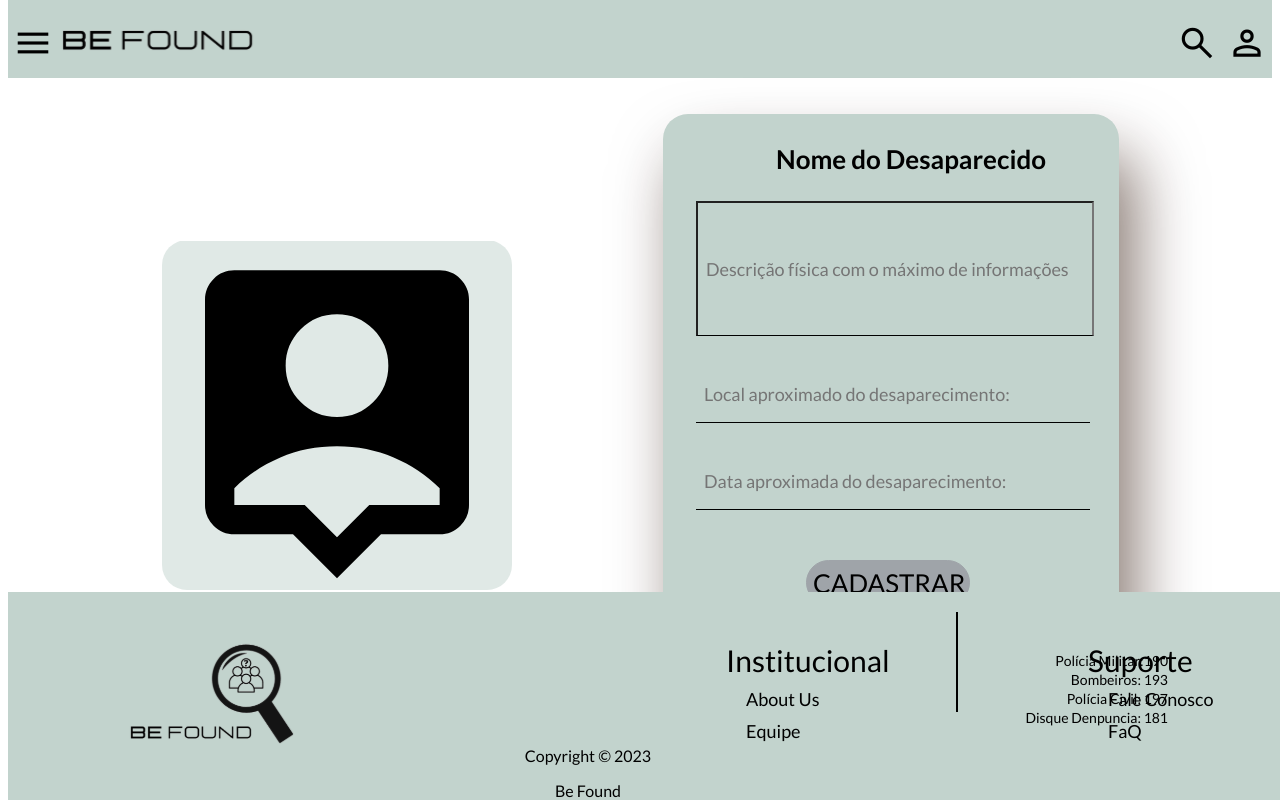
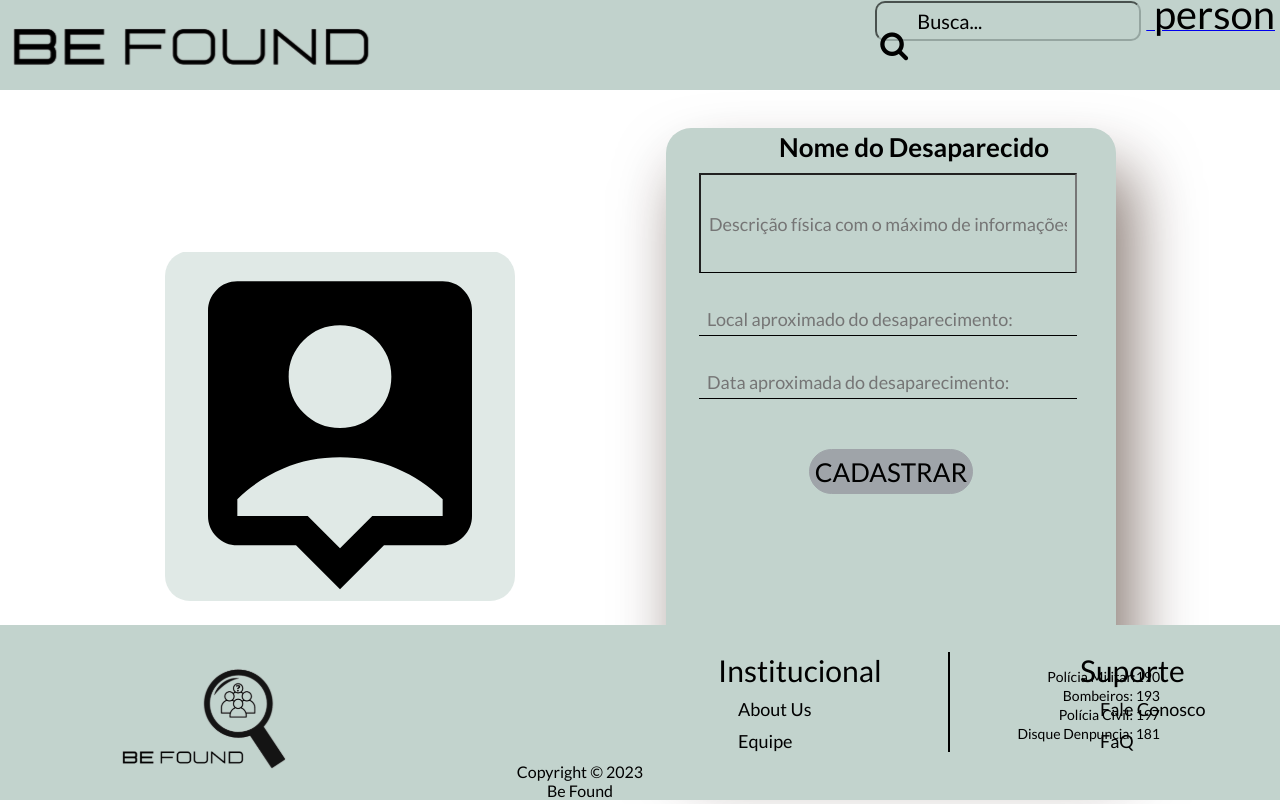
Before and after one commit to JacqueNakagawa/BeFound, an Angular app in the folder befound/: page / in a window 1280 px wide. Built offline with nearby package versions, Linux system fonts and the light colour scheme.

Commit message:
precisa arrumar o ícone

```diff
--- a/befound/src/app/header/header.component.css
+++ b/befound/src/app/header/header.component.css
@@ -1,13 +1,13 @@
 .navbar{
 	display: flex;
-	height: 80px;
+	height: 100px;
     margin-top: -10px;
     width: 100%;
 	justify-content: space-between;
-    background-color: #C2D3CD;
+    background-color: #c1d2cc;
 }
 
-.material-symbols-outlined {
+.material-icons {
     padding: 25px 5px 25px 5px;
     color: black;
     font-size: 40px;
@@ -16,6 +16,60 @@
 
 img.logo1 {
     max-width: 100%;
-    width: 200px;
+    width: 30%;
     padding-top: 15px;
 }
+
+
+.center{
+    max-width: 1100px;
+    margin: 0 auto;
+    padding: 0 2%;
+    display: flex;
+}
+
+/* .logo1{
+    width: 50%;
+} */
+
+.form-busca{
+    width: 50%;
+    text-align: right;
+
+}
+
+.form-busca form{
+    display: inline-block;
+    position: relative;
+}
+
+.form-busca i{
+    position: absolute;
+    padding: 40px 5px 25px 5px;
+    color: black;
+    font-size: 30px;
+}
+
+.form-busca input{
+    background-color: #c1d2cc;
+    padding-left: 40px;
+    height: 40px;
+    /* border: 0; */
+    font-size: 20px;
+    color: black;
+    border-radius: 10px;
+    border-color: #95a5a0;
+}
+
+::placeholder{
+    color: black;
+    opacity: 1;
+}
+
+:-ms-input-placeholder{
+    color: black;
+}
+
+::-ms-input-placeholder{
+    color: black;
+}
--- a/befound/src/app/header/header.component.html
+++ b/befound/src/app/header/header.component.html
@@ -1,18 +1,26 @@
 <div class="navbar">
-    <div class="iconeesquerdo">
-        <a href="#"><span class="material-symbols-outlined">
-            menu
+        <img class="logo1" src="../../assets/logonome 1.svg" alt="">
+
+
+        <div class="form-busca">
+                <form action="">
+                    <i class="fa fa-search" aria-hidden="true"></i>
+                    <input name="busca" type="text" placeholder="Busca..."/>
+        <a href="#"><span class="material-icons">
+            person
             </span></a>
-        <img class="logo1" src="../../assets/logonome 1.svg" alt="">
-        </div>
 
-        <div class="iconedireito">
-            <a href="#"><span class="material-symbols-outlined">
-                search
-                </span></a>
-            <a href="#"><span class="material-symbols-outlined">
-                person
-                </span></a>
-        </div>
 
-</div>
+<!-- <header>
+            <div class="center">
+                <div class="logo">
+                    <h2><span style="font-weight:lighter;">Danki</span><b>News</b></h2>
+                </div>
+                <div class="form-busca">
+                    <form action="">
+                        <i class="fa fa-search" aria-hidden="true"></i>
+                        <input name="busca" type="text" placeholder="Busca..."/>
+                    </form>
+                </div>
+            </div>
+        </header> -->
--- a/befound/src/app/header/header.component.ts
+++ b/befound/src/app/header/header.component.ts
@@ -2,7 +2,7 @@ import { Component } from '@angular/core';
 
 @Component({
   selector: 'app-header',
-  templateUrl: './header.component.html',
+  templateUrl:  './header.component.html',
   styleUrls: ['./header.component.css']
 })
 export class HeaderComponent {
--- a/befound/src/index.html
+++ b/befound/src/index.html
@@ -6,10 +6,12 @@
   <base href="/">
   <meta name="viewport" content="width=device-width, initial-scale=1">
   <link rel="icon" type="image/x-icon" href="favicon.ico">
+  <link rel="stylesheet" href="https://stackpath.bootstrapcdn.com/font-awesome/4.7.0/css/font-awesome.min.css">
   <link rel="stylesheet" href="https://fonts.googleapis.com/css2?family=Material+Symbols+Outlined:opsz,wght,FILL,GRAD@20..48,100..700,0..1,-50..200" />
   <link rel="preconnect" href="https://fonts.googleapis.com">
   <link rel="preconnect" href="https://fonts.gstatic.com" crossorigin>
   <link href="https://fonts.googleapis.com/css2?family=Lato:wght@300;400;700&display=swap" rel="stylesheet">
+  <link rel="stylesheet" href="https://kit.fontawesome.com/f1d72b116c.js" crossorigin="anonymous">
 </head>
 <body>
   <app-root></app-root>
--- a/befound/src/styles.css
+++ b/befound/src/styles.css
@@ -1 +1,6 @@
-/* You can add global styles to this file, and also import other style files */
+*{
+    margin: 0;
+    padding: 0;
+    box-sizing: border-box;
+    font-family: 'Lato', sans-serif;
+}
```
